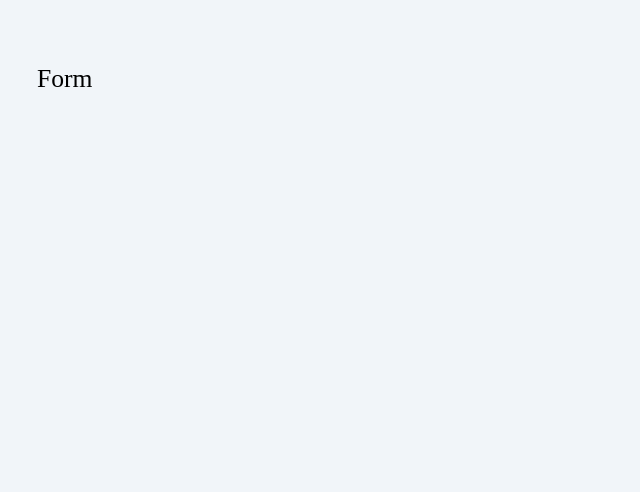
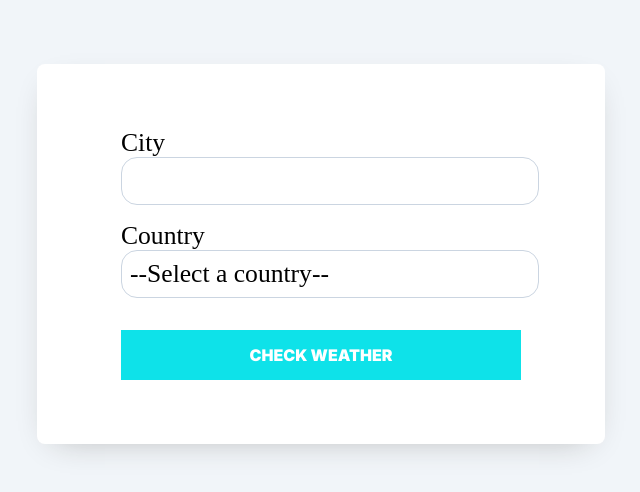
Before and after one commit to martaalcazarr/weatherp, a React (Vite) app: page / in a window 1280 px wide. Shown: the top 492 px of the page, without its empty margins (3-643 px from the left). Built offline with nearby package versions, Linux system fonts and the light colour scheme; a web font is replaced by a local one.

Commit message:
add form

```diff
--- a/src/components/Form.jsx
+++ b/src/components/Form.jsx
@@ -1,7 +1,39 @@
 
 const Form = () => {
   return (
-    <div>Form</div>
+    <div className="container">
+        <form>
+            <div className="field">
+                <label htmlFor="city">City</label>
+                <input
+                    type="text"
+                    id="city"
+                    name="city"
+                />
+            </div>
+
+            <div className="field">
+                <label htmlFor="country">Country</label>
+               <select name="country" id="country">
+                <option value="">--Select a country--</option>
+                <option value="CL">Chile</option>
+                <option value="ES">Spain</option>
+                <option value="MX">Mexico</option>
+                <option value="PE">Peru</option>
+                <option value="AR">Argentina</option>
+                <option value="CO">Colombia</option>
+                <option value="US">United States</option>
+                <option value="FR">France</option>
+                <option value="IT">Italy</option>
+               </select>
+            </div>
+
+            <input
+                type="submit"
+                value="Check weather"
+            />
+        </form>
+    </div>
   )
 }
 
```
